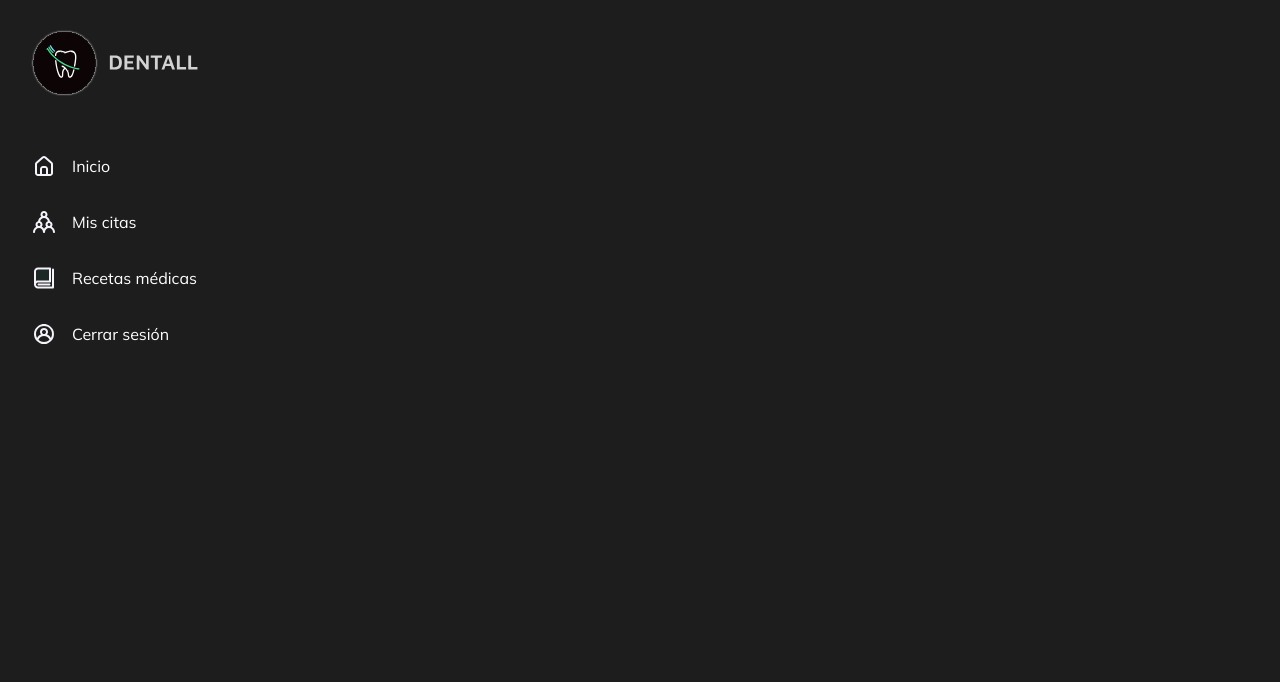
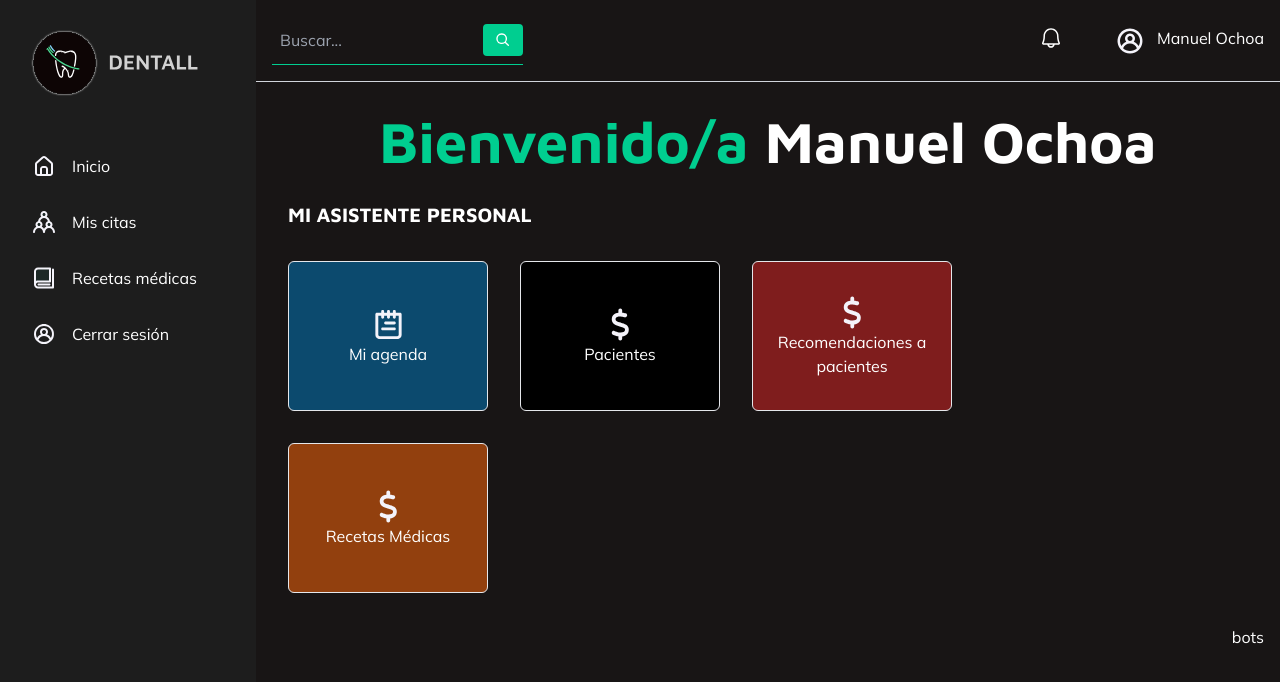
Before and after one commit to DentAll-Henry/DentAll, a Next.js app in the folder Front/: page /page/dashboard_3 in a window 1280 px wide. Shown: the top 682 px of the page. Built offline with nearby package versions, Linux system fonts and the light colour scheme.

Commit message:
dashboard profesionales

```diff
--- a/Front/src/app/page/PageLayout.tsx
+++ b/Front/src/app/page/PageLayout.tsx
@@ -8,7 +8,7 @@ export default function PageLayout({
 }) {
   return (
     <div className="flex ">
-        <SideNav />
+      <SideNav />
       {children}
     </div>
   );
--- a/Front/src/app/page/dashboard_3/page.tsx
+++ b/Front/src/app/page/dashboard_3/page.tsx
@@ -1,11 +1,91 @@
-import React from 'react'
+import Image from "next/image";
+import React from "react";
+import SearchBar from "@/components/SearchBar/SearchBar";
+import Link from "next/link";
 
-const page = () => {
+const DashboardPage = () => {
   return (
-    <div>
-      PROFESIONAL
+    <div className="w-[80%] h-screen bg-darkD-600 text-white ml-[20%]">
+      <div className="border-b border-solid border-gray-300 shadow-top-white flex justify-between items-center w-full p-4">
+        <div>
+          <SearchBar />
+        </div>
+        <div className="flex gap-3">
+          <div className="mr-10">
+            <Image
+              src="/images/notificacion.svg"
+              width={24}
+              height={24}
+              alt="Notificaciones"
+            />
+          </div>
+          <Image src="/images/user.svg" width={30} height={30} alt="Usuario" />
+          <p>Manuel Ochoa</p>
+        </div>
+      </div>
+
+      <div className="m-4">
+        <h2 className="text-[58px] text-center text-white font-bold leading-normal">
+          <span className="text-[#00CE90]">Bienvenido/a </span> Manuel Ochoa
+        </h2>
+      </div>
+      <div className="ml-8 text-xl">
+        <h2 className="font-bold">MI ASISTENTE PERSONAL</h2>
+      </div>
+      <div className="flex flex-wrap gap-8 w-[70%] m-8">
+        <Link href="/dashboard_3/mi_agenda">
+          <div className="flex-col bg-sky-900 w-[200px] h-[150px] rounded-md border flex justify-center items-center hover:scale-105 transition-transform duration-300">
+            <Image
+              className="group-hover:fill-current text-white"
+              src="/images/citas1.svg"
+              width={35}
+              height={35}
+              alt="Mi Agenda"
+            />
+            <p>Mi agenda</p>
+          </div>
+        </Link>
+        <Link href="/dashboard_3/pacientes">
+          <div className="flex-col bg-black w-[200px] h-[150px] rounded-md border flex justify-center items-center hover:scale-105 transition-transform duration-300">
+            <Image
+              className="group-hover:fill-current text-white"
+              src="/images/pagos.svg"
+              width={35}
+              height={35}
+              alt="Pacientes"
+            />
+            <p>Pacientes</p>
+          </div>
+        </Link>
+        <Link href="/dashboard_3/recomendaciones_a_pacientes">
+          <div className="flex-col bg-red-900 w-[200px] h-[150px] rounded-md border flex justify-center text-center items-center hover:scale-105 transition-transform duration-300">
+            <Image
+              className="group-hover:fill-current text-white"
+              src="/images/pagos.svg"
+              width={35}
+              height={35}
+              alt="Recomendaciones a Pacientes"
+            />
+            <p>Recomendaciones a pacientes</p>
+          </div>
+        </Link>
+        <Link href="/dashboard_3/recetas_medicas">
+          <div className="flex-col bg-amber-800 w-[200px] h-[150px] rounded-md border flex justify-center items-center hover:scale-105 transition-transform duration-300">
+            <Image
+              className="group-hover:fill-current text-white"
+              src="/images/pagos.svg"
+              width={35}
+              height={35}
+              alt="Recetas Médicas"
+            />
+            <p>Recetas Médicas</p>
+          </div>
+        </Link>
+      </div>
+
+      <div className="flex justify-end mr-4">bots</div>
     </div>
-  )
-}
+  );
+};
 
-export default page
+export default DashboardPage;
--- a/Front/src/components/Appointments/Appointments.tsx
+++ b/Front/src/components/Appointments/Appointments.tsx
@@ -1,4 +1,3 @@
-// Front/src/components/Appointments/Appointments.tsx
 "use client";
 
 import React, { useEffect, useState } from "react";
@@ -20,8 +19,8 @@ const Appointments: React.FC = () => {
         const response = await fetch(
           "/api/calendar?code=YOUR_AUTHORIZATION_CODE"
         );
-        const events = await response.json();
-        setEvents(events);
+        const data = await response.json();
+        setEvents(Array.isArray(data) ? data : []);
       } catch (error) {
         console.error("Error fetching events: ", error);
         setEvents([]);
@@ -42,16 +41,6 @@ const Appointments: React.FC = () => {
           </li>
         ))}
       </ul>
-    <div>
-      <h1>Appointments</h1>
-      <ul>
-        {events.map((event) => (
-          <li key={event.id}>
-            <strong>{event.summary}</strong> -{" "}
-            {new Date(event.start.dateTime).toLocaleString()}
-          </li>
-        ))}
-      </ul>
     </div>
   );
 };
--- a/Front/src/components/Register/Register.tsx
+++ b/Front/src/components/Register/Register.tsx
@@ -15,7 +15,7 @@ const Register = () => {
                 NOMBRE Y APELLIDO
               </label>
               <input
-                className="flex h-[38px] px-[15px] py-[11px] items-start gap-[10px] self-stretch border border-gray-300 rounded-[1px] bg-[#BBB] w-full"
+                className="flex h-[30px] px-[15px] py-[11px] items-start gap-[10px] self-stretch border border-gray-300 rounded-[1px] bg-[#BBB] w-full"
                 placeholder="Placeholder"
               />
             </div>
@@ -24,7 +24,7 @@ const Register = () => {
                 DNI
               </label>
               <input
-                className="flex h-[38px] px-[15px] py-[11px] items-start gap-[10px] self-stretch border border-gray-300 rounded-[1px] bg-[#BBB] w-full"
+                className="flex h-[30px] px-[15px] py-[11px] items-start gap-[10px] self-stretch border border-gray-300 rounded-[1px] bg-[#BBB] w-full"
                 placeholder="Placeholder"
               />
             </div>
@@ -33,7 +33,7 @@ const Register = () => {
                 DIRECCIÓN
               </label>
               <input
-                className="flex h-[38px] px-[15px] py-[11px] items-start gap-[10px] self-stretch border border-gray-300 rounded-[1px] bg-[#BBB] w-full"
+                className="flex h-[30px] px-[15px] py-[11px] items-start gap-[10px] self-stretch border border-gray-300 rounded-[1px] bg-[#BBB] w-full"
                 placeholder="Placeholder"
               />
             </div>
@@ -42,7 +42,7 @@ const Register = () => {
                 TELÉFONO
               </label>
               <input
-                className="flex h-[38px] px-[15px] py-[11px] items-start gap-[10px] self-stretch border border-gray-300 rounded-[1px] bg-[#BBB] w-full"
+                className="flex h-[30px] px-[15px] py-[11px] items-start gap-[10px] self-stretch border border-gray-300 rounded-[1px] bg-[#BBB] w-full"
                 placeholder="Placeholder"
               />
             </div>
@@ -51,7 +51,7 @@ const Register = () => {
                 CORREO ELECTRÓNICO
               </label>
               <input
-                className="flex h-[38px] px-[15px] py-[11px] items-start gap-[10px] self-stretch border border-gray-300 rounded-[1px] bg-[#BBB] w-full"
+                className="flex h-[30px] px-[15px] py-[11px] items-start gap-[10px] self-stretch border border-gray-300 rounded-[1px] bg-[#BBB] w-full"
                 placeholder="Placeholder"
               />
             </div>
@@ -61,17 +61,7 @@ const Register = () => {
               </label>
               <input
                 type="password"
-                className="flex h-[38px] px-[15px] py-[11px] items-start gap-[10px] self-stretch border border-gray-300 rounded-[1px] bg-[#BBB] w-full"
-                placeholder="Placeholder"
-              />
-            </div>
-            <div className="w-full">
-              <label className="text-[#ECEDF6] font-mulish text-[15px] font-medium leading-normal">
-                CONFIRMAR CONTRASEÑA
-              </label>
-              <input
-                type="password"
-                className="flex h-[38px] px-[15px] py-[11px] items-start gap-[10px] self-stretch border border-gray-300 rounded-[1px] bg-[#BBB] w-full"
+                className="flex h-[30px] px-[15px] py-[11px] items-start gap-[10px] self-stretch border border-gray-300 rounded-[1px] bg-[#BBB] w-full"
                 placeholder="Placeholder"
               />
             </div>
```
Also changed, not shown: Front/src/app/page/dashboard_2/page.tsx (+4 -8 lines).
